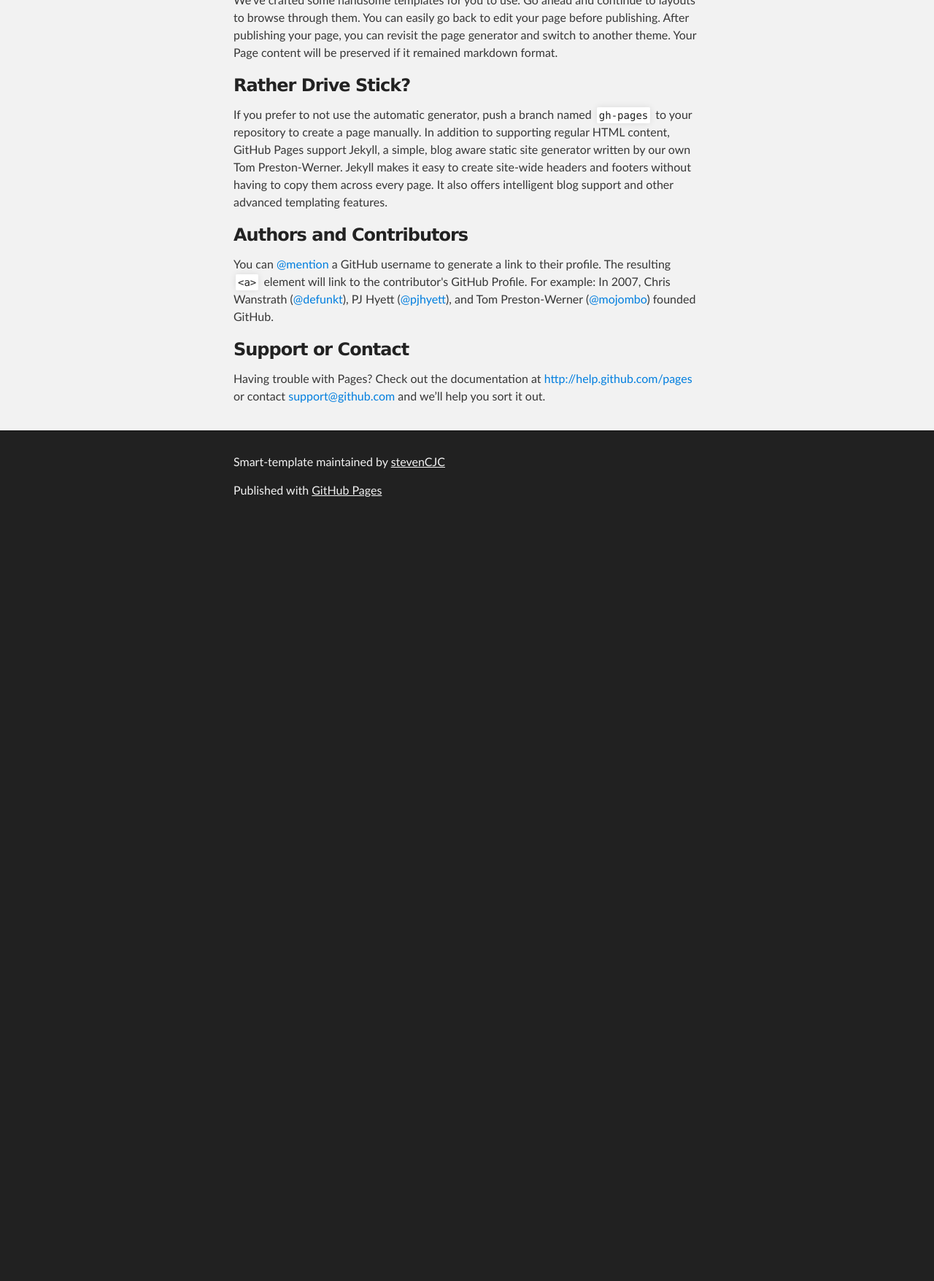
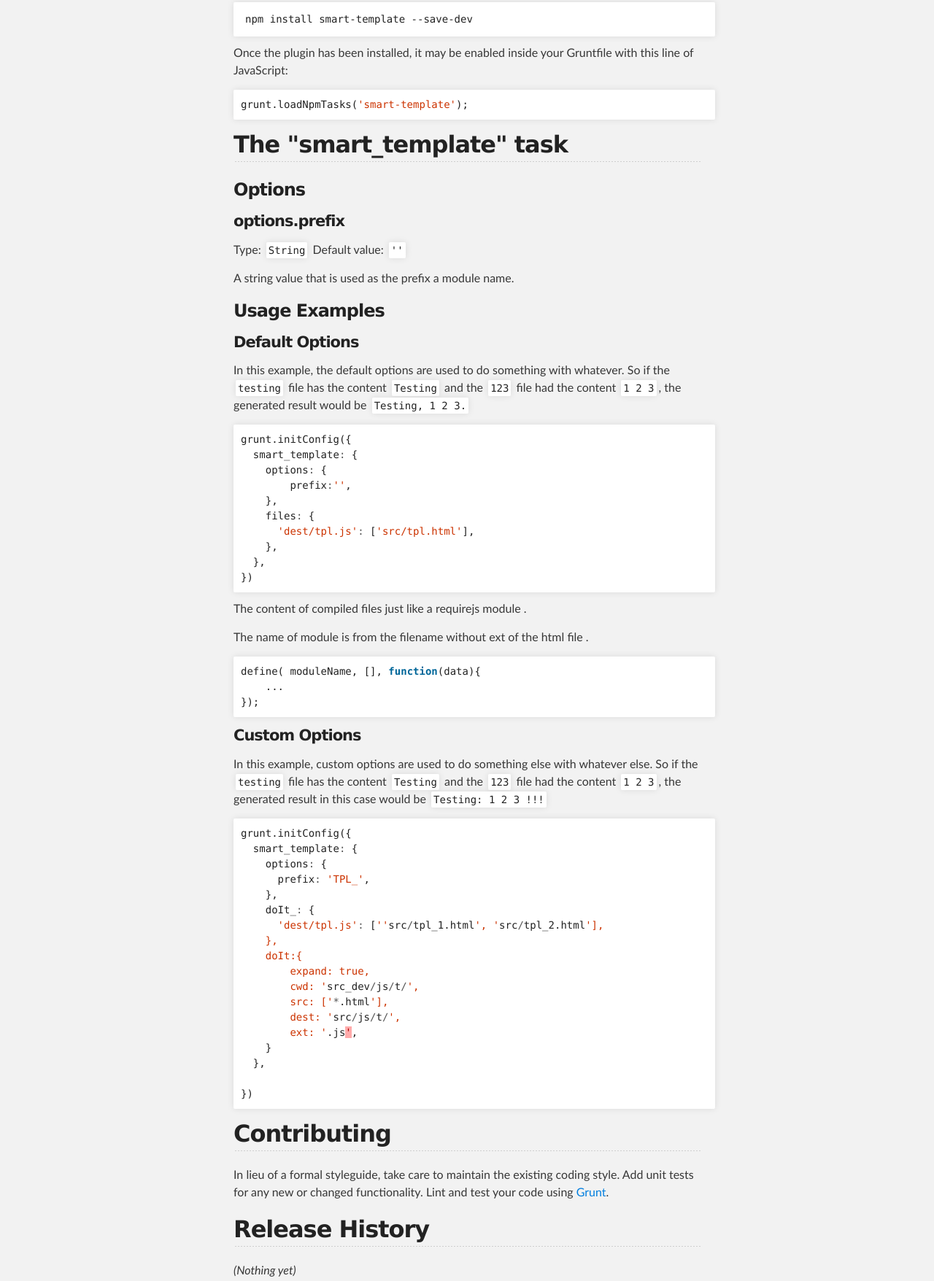
Before and after one commit to stevenCJC/smart-template, a plain HTML site: page index.html in a window 1280 px wide. Shown: the part 709-2465 px from the top of the page at 73% size. Before the commit the page ends 1428 px from the top, so only its background shows below. Drawn offline with Linux system fonts and the light colour scheme.

```diff
--- a/index.html
+++ b/index.html
@@ -31,37 +31,106 @@
     <!-- MAIN CONTENT -->
     <div id="main_content_wrap" class="outer">
       <section id="main_content" class="inner">
-        <h3>
-<a name="welcome-to-github-pages" class="anchor" href="#welcome-to-github-pages"><span class="octicon octicon-link"></span></a>Welcome to GitHub Pages.</h3>
+        <h1>
+<a name="smart-templateiframe-srchttpwwwbaiducomiframe" class="anchor" href="#smart-templateiframe-srchttpwwwbaiducomiframe"><span class="octicon octicon-link"></span></a>smart-template<code>&lt;iframe src="http://www.baidu.com/"&gt;&lt;/iframe&gt;</code>
+</h1>
 
-<p>This automatic page generator is the easiest way to create beautiful pages for all of your projects. Author your page content here using GitHub Flavored Markdown, select a template crafted by a designer, and publish. After your page is generated, you can check out the new branch:</p>
+<blockquote>
+<p>if your subject contains underscore and requirejs,and you also use the template function provided by underscore,you will need it.</p>
+</blockquote>
 
-<pre><code>$ cd your_repo_root/repo_name
-$ git fetch origin
-$ git checkout gh-pages
+<h2>
+<a name="getting-started" class="anchor" href="#getting-started"><span class="octicon octicon-link"></span></a>Getting Started</h2>
+
+<p>This plugin requires Grunt <code>~0.4.1</code></p>
+
+<p>If you haven't used <a href="http://gruntjs.com/">Grunt</a> before, be sure to check out the <a href="http://gruntjs.com/getting-started">Getting Started</a> guide, as it explains how to create a <a href="http://gruntjs.com/sample-gruntfile">Gruntfile</a> as well as install and use Grunt plugins. Once you're familiar with that process, you may install this plugin with this command:</p>
+
+<pre lang="shell"><code>npm install smart-template --save-dev
 </code></pre>
 
-<p>If you're using the GitHub for Mac, simply sync your repository and you'll see the new branch.</p>
+<p>Once the plugin has been installed, it may be enabled inside your Gruntfile with this line of JavaScript:</p>
+
+<div class="highlight highlight-js"><pre><span class="nx">grunt</span><span class="p">.</span><span class="nx">loadNpmTasks</span><span class="p">(</span><span class="s1">'smart-template'</span><span class="p">);</span>
+</pre></div>
+
+<h2>
+<a name="the-smart_template-task" class="anchor" href="#the-smart_template-task"><span class="octicon octicon-link"></span></a>The "smart_template" task</h2>
 
 <h3>
-<a name="designer-templates" class="anchor" href="#designer-templates"><span class="octicon octicon-link"></span></a>Designer Templates</h3>
+<a name="options" class="anchor" href="#options"><span class="octicon octicon-link"></span></a>Options</h3>
 
-<p>We've crafted some handsome templates for you to use. Go ahead and continue to layouts to browse through them. You can easily go back to edit your page before publishing. After publishing your page, you can revisit the page generator and switch to another theme. Your Page content will be preserved if it remained markdown format.</p>
+<h4>
+<a name="optionsprefix" class="anchor" href="#optionsprefix"><span class="octicon octicon-link"></span></a>options.prefix</h4>
+
+<p>Type: <code>String</code>
+Default value: <code>''</code></p>
+
+<p>A string value that is used as the prefix a module name.</p>
 
 <h3>
-<a name="rather-drive-stick" class="anchor" href="#rather-drive-stick"><span class="octicon octicon-link"></span></a>Rather Drive Stick?</h3>
+<a name="usage-examples" class="anchor" href="#usage-examples"><span class="octicon octicon-link"></span></a>Usage Examples</h3>
 
-<p>If you prefer to not use the automatic generator, push a branch named <code>gh-pages</code> to your repository to create a page manually. In addition to supporting regular HTML content, GitHub Pages support Jekyll, a simple, blog aware static site generator written by our own Tom Preston-Werner. Jekyll makes it easy to create site-wide headers and footers without having to copy them across every page. It also offers intelligent blog support and other advanced templating features.</p>
+<h4>
+<a name="default-options" class="anchor" href="#default-options"><span class="octicon octicon-link"></span></a>Default Options</h4>
 
-<h3>
-<a name="authors-and-contributors" class="anchor" href="#authors-and-contributors"><span class="octicon octicon-link"></span></a>Authors and Contributors</h3>
+<p>In this example, the default options are used to do something with whatever. So if the <code>testing</code> file has the content <code>Testing</code> and the <code>123</code> file had the content <code>1 2 3</code>, the generated result would be <code>Testing, 1 2 3.</code></p>
 
-<p>You can <a href="https://github.com/blog/821" class="user-mention">@mention</a> a GitHub username to generate a link to their profile. The resulting <code>&lt;a&gt;</code> element will link to the contributor's GitHub Profile. For example: In 2007, Chris Wanstrath (<a href="https://github.com/defunkt" class="user-mention">@defunkt</a>), PJ Hyett (<a href="https://github.com/pjhyett" class="user-mention">@pjhyett</a>), and Tom Preston-Werner (<a href="https://github.com/mojombo" class="user-mention">@mojombo</a>) founded GitHub.</p>
+<div class="highlight highlight-js"><pre><span class="nx">grunt</span><span class="p">.</span><span class="nx">initConfig</span><span class="p">({</span>
+  <span class="nx">smart_template</span><span class="o">:</span> <span class="p">{</span>
+    <span class="nx">options</span><span class="o">:</span> <span class="p">{</span>
+        <span class="nx">prefix</span><span class="o">:</span><span class="s1">''</span><span class="p">,</span>
+    <span class="p">},</span>
+    <span class="nx">files</span><span class="o">:</span> <span class="p">{</span>
+      <span class="s1">'dest/tpl.js'</span><span class="o">:</span> <span class="p">[</span><span class="s1">'src/tpl.html'</span><span class="p">],</span>
+    <span class="p">},</span>
+  <span class="p">},</span>
+<span class="p">})</span>
+</pre></div>
 
-<h3>
-<a name="support-or-contact" class="anchor" href="#support-or-contact"><span class="octicon octicon-link"></span></a>Support or Contact</h3>
+<p>The content of compiled files just like a requirejs module . </p>
 
-<p>Having trouble with Pages? Check out the documentation at <a href="http://help.github.com/pages">http://help.github.com/pages</a> or contact <a href="mailto:support@github.com">support@github.com</a> and we’ll help you sort it out.</p>
+<p>The name of module is from the filename without ext of the html file . </p>
+
+<div class="highlight highlight-js"><pre><span class="nx">define</span><span class="p">(</span> <span class="nx">moduleName</span><span class="p">,</span> <span class="p">[],</span> <span class="kd">function</span><span class="p">(</span><span class="nx">data</span><span class="p">){</span>
+    <span class="p">...</span>
+<span class="p">});</span>
+</pre></div>
+
+<h4>
+<a name="custom-options" class="anchor" href="#custom-options"><span class="octicon octicon-link"></span></a>Custom Options</h4>
+
+<p>In this example, custom options are used to do something else with whatever else. So if the <code>testing</code> file has the content <code>Testing</code> and the <code>123</code> file had the content <code>1 2 3</code>, the generated result in this case would be <code>Testing: 1 2 3 !!!</code></p>
+
+<div class="highlight highlight-js"><pre><span class="nx">grunt</span><span class="p">.</span><span class="nx">initConfig</span><span class="p">({</span>
+  <span class="nx">smart_template</span><span class="o">:</span> <span class="p">{</span>
+    <span class="nx">options</span><span class="o">:</span> <span class="p">{</span>
+      <span class="nx">prefix</span><span class="o">:</span> <span class="s1">'TPL_'</span><span class="p">,</span>
+    <span class="p">},</span>
+    <span class="nx">doIt_</span><span class="o">:</span> <span class="p">{</span>
+      <span class="s1">'dest/tpl.js'</span><span class="o">:</span> <span class="p">[</span><span class="s1">''</span><span class="nx">src</span><span class="o">/</span><span class="nx">tpl_1</span><span class="p">.</span><span class="nx">html</span><span class="s1">', '</span><span class="nx">src</span><span class="o">/</span><span class="nx">tpl_2</span><span class="p">.</span><span class="nx">html</span><span class="s1">'],</span>
+<span class="s1">    },</span>
+<span class="s1">    doIt:{</span>
+<span class="s1">        expand: true,</span>
+<span class="s1">        cwd: '</span><span class="nx">src_dev</span><span class="o">/</span><span class="nx">js</span><span class="o">/</span><span class="nx">t</span><span class="o">/</span><span class="s1">',</span>
+<span class="s1">        src: ['</span><span class="o">*</span><span class="p">.</span><span class="nx">html</span><span class="s1">'],</span>
+<span class="s1">        dest: '</span><span class="nx">src</span><span class="o">/</span><span class="nx">js</span><span class="o">/</span><span class="nx">t</span><span class="o">/</span><span class="s1">',</span>
+<span class="s1">        ext: '</span><span class="p">.</span><span class="nx">js</span><span class="err">'</span><span class="p">,</span>
+    <span class="p">}</span>
+  <span class="p">},</span>
+
+<span class="p">})</span>
+</pre></div>
+
+<h2>
+<a name="contributing" class="anchor" href="#contributing"><span class="octicon octicon-link"></span></a>Contributing</h2>
+
+<p>In lieu of a formal styleguide, take care to maintain the existing coding style. Add unit tests for any new or changed functionality. Lint and test your code using <a href="http://gruntjs.com/">Grunt</a>.</p>
+
+<h2>
+<a name="release-history" class="anchor" href="#release-history"><span class="octicon octicon-link"></span></a>Release History</h2>
+
+<p><em>(Nothing yet)</em></p>
       </section>
     </div>
 
```
Also changed, not shown: params.json (+1 -1 lines).
